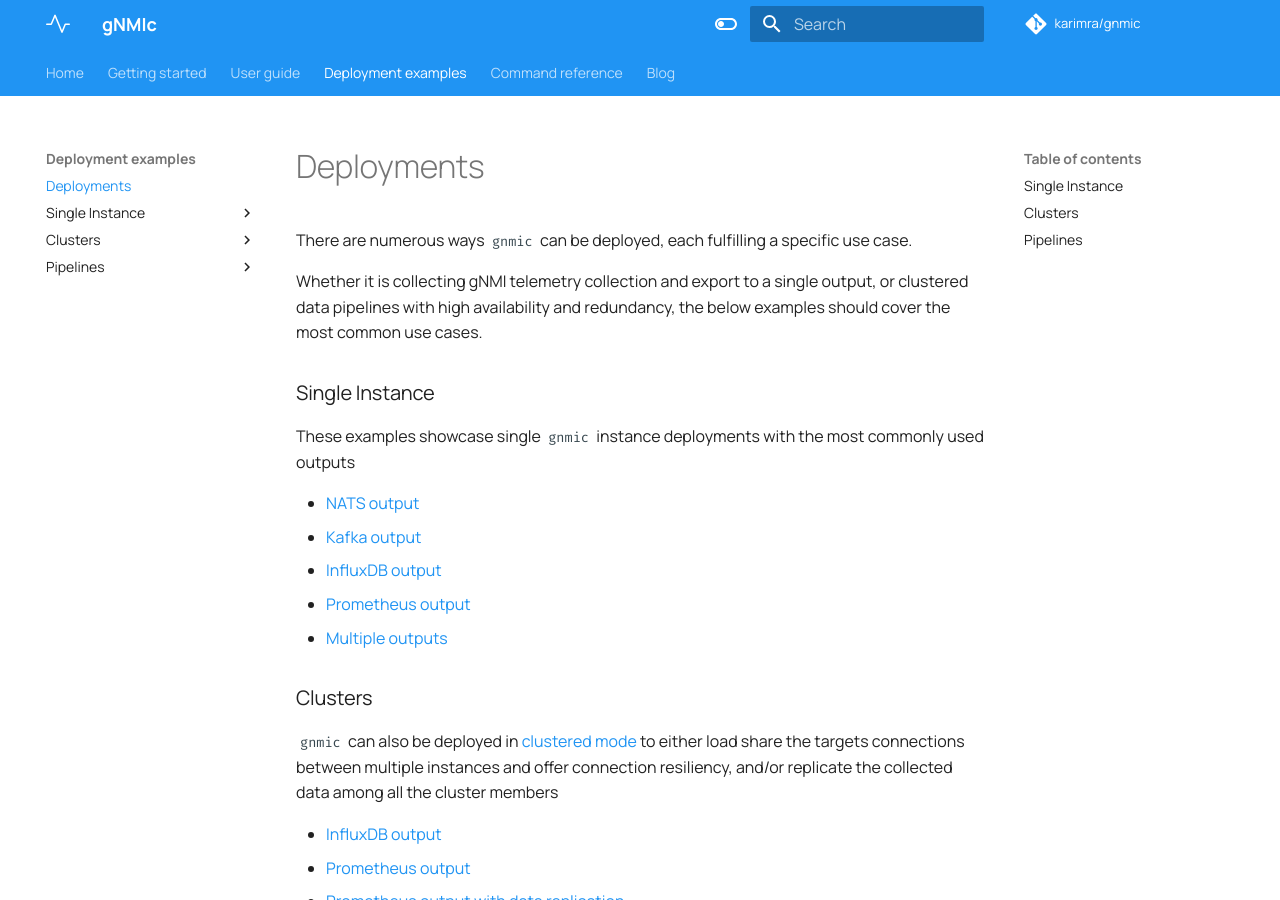
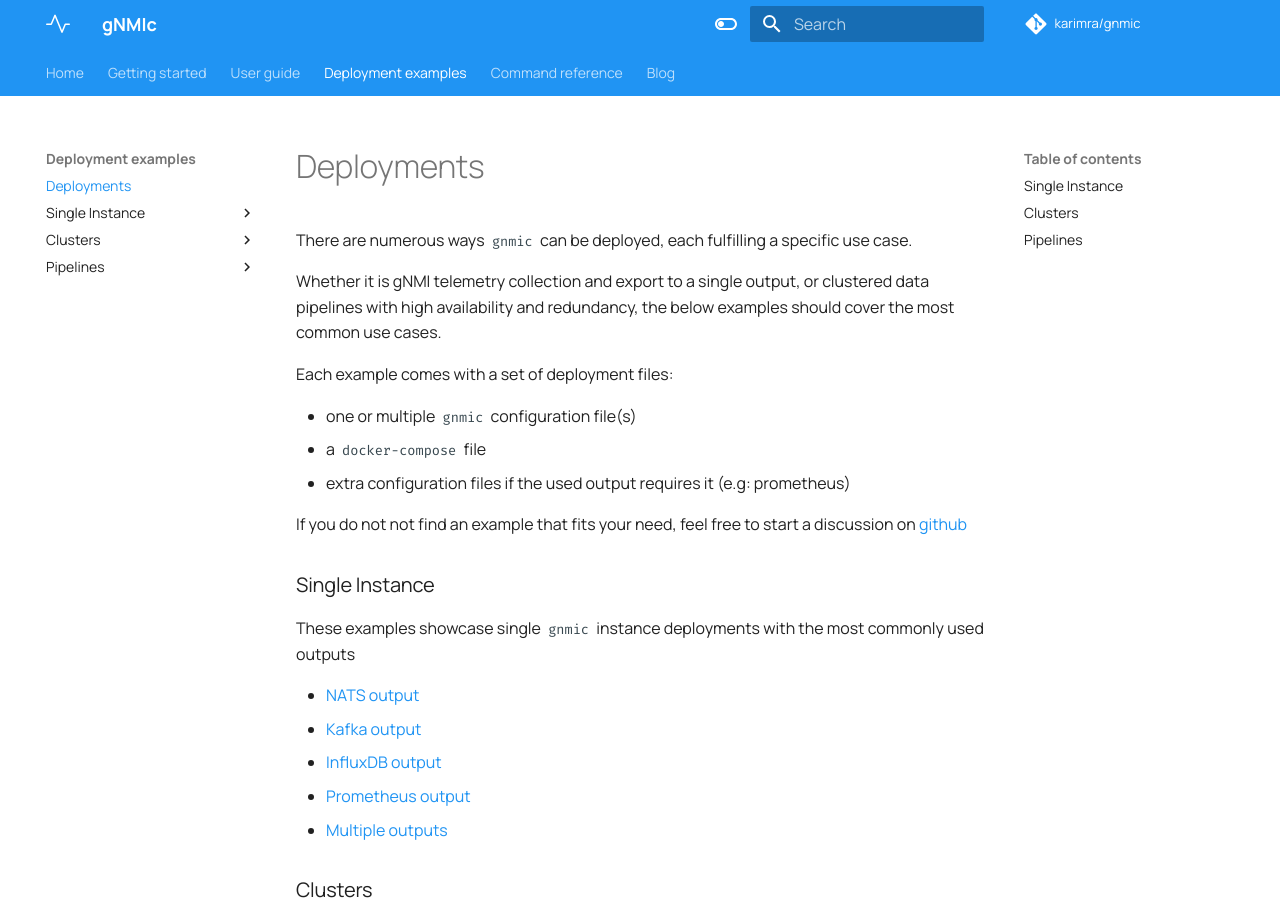
Before and after one commit to karimra/gnmic, an MkDocs documentation site: the page built from docs/deployments/deployments_intro.md, in a window 1280 px wide and 900 px high. Built offline with MkDocs 1.6.1 and Material for MkDocs 9.7.7, drawn with Linux system fonts in a browser that asks for light colours; comment, search, counter and statistics services are not loaded.

Commit message:
add files description

```diff
--- a/docs/deployments/deployments_intro.md
+++ b/docs/deployments/deployments_intro.md
@@ -1,7 +1,16 @@
 There are numerous ways `gnmic` can be deployed, each fulfilling a specific use case.
 
-Whether it is collecting gNMI telemetry collection and export to a single output,
-or clustered data pipelines with high availability and redundancy, the below examples should cover the most common use cases.
+Whether it is gNMI telemetry collection and export to a single output,
+or clustered data pipelines with high availability and redundancy,
+the below examples should cover the most common use cases.
+
+Each example comes with a set of deployment files:
+
+- one or multiple `gnmic` configuration file(s)
+- a `docker-compose` file
+- extra configuration files if the used output requires it (e.g: prometheus)
+
+If you do not not find an example that fits your need, feel free to start a discussion on [github](https://github.com/karimra/gnmic/discussions)
 ### Single Instance
 These examples showcase single `gnmic` instance deployments with the most commonly used outputs
 
```
Also changed, not shown: docs/deployments/pipelines/forked_pipeline.md (+1 -0 lines).
